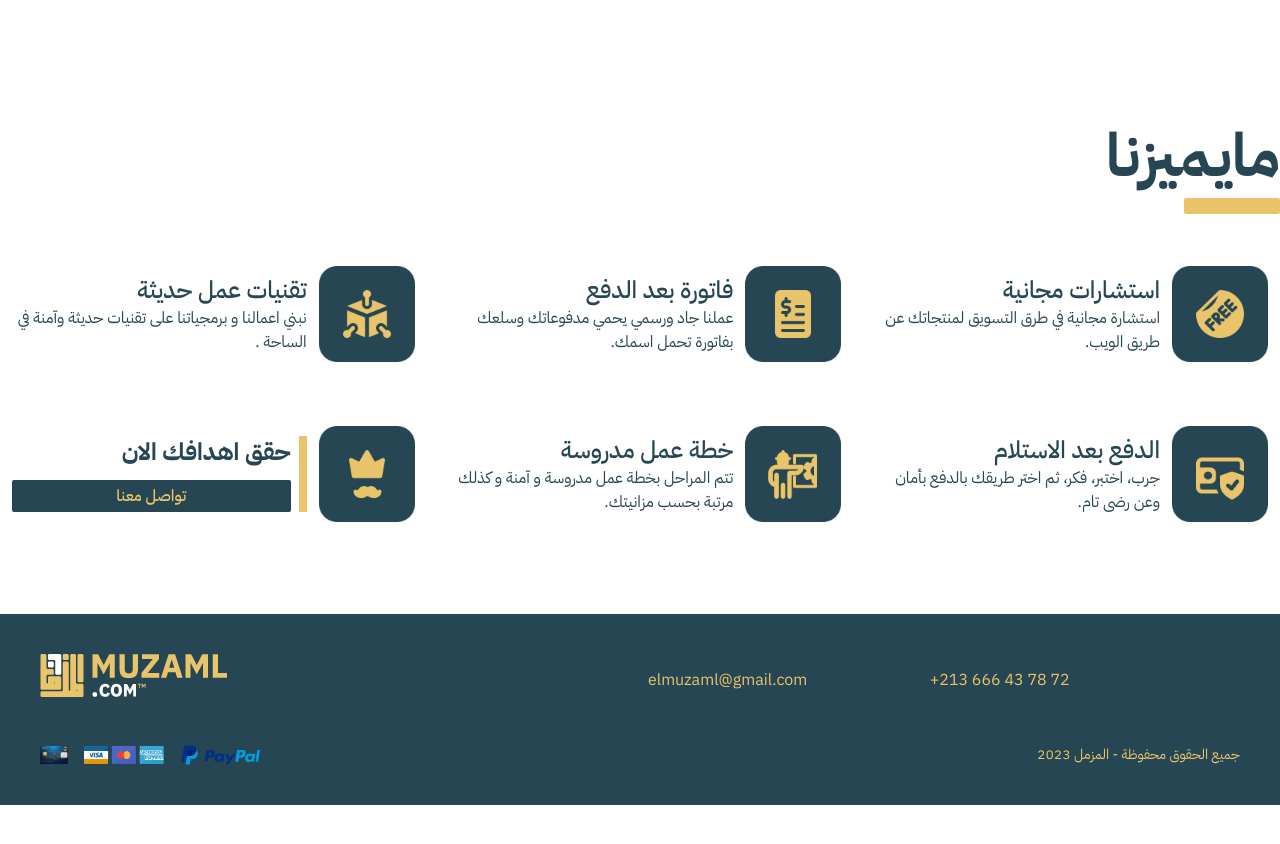
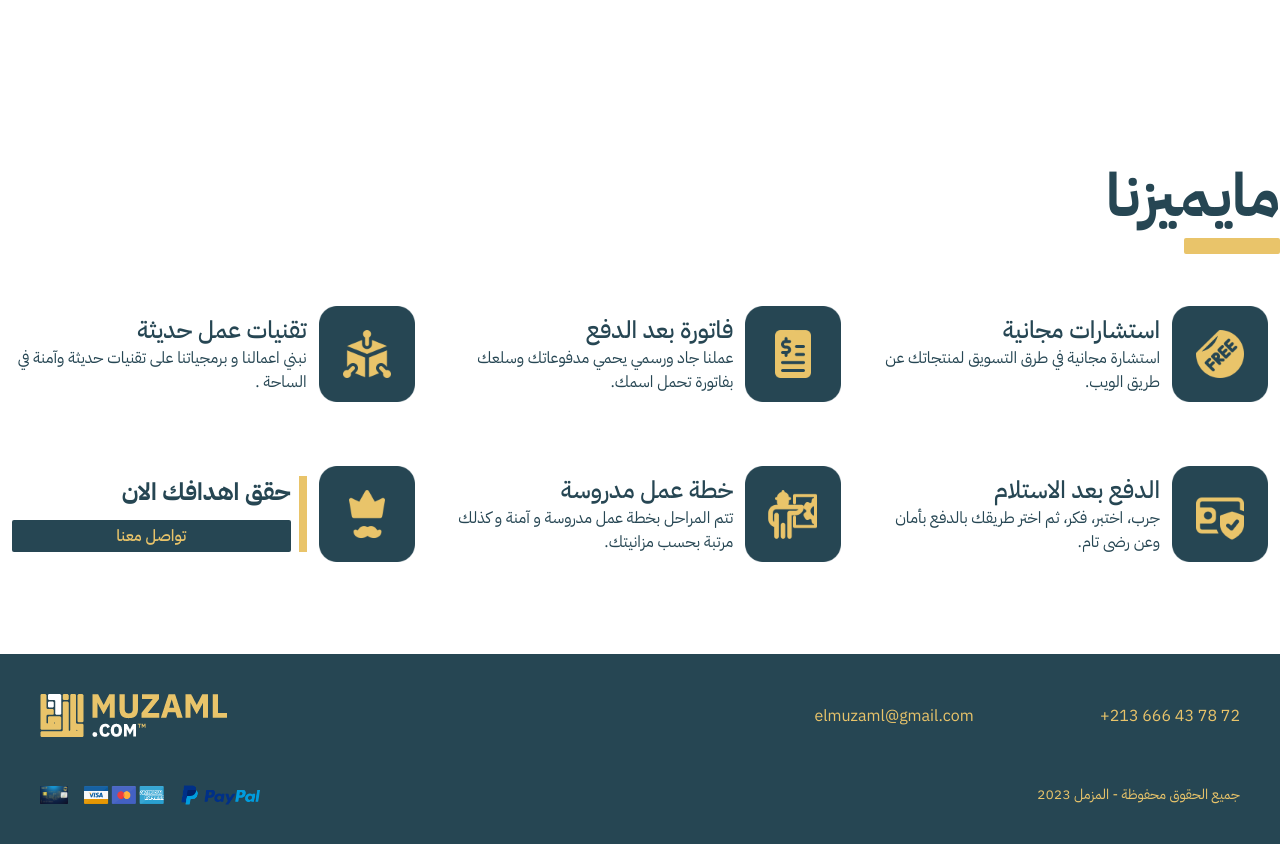
Before and after one commit to elyatro/muzaml.com, a Nuxt app: page / in a window 1280 px wide. Shown: the part 1400-2244 px from the top of the page. Before the commit the page ends 2205 px from the top, so only its background shows below. Built offline with nearby package versions, Linux system fonts and the light colour scheme; some icons are missing.

Commit message:
fix general

```diff
--- a/components/Footer.vue
+++ b/components/Footer.vue
@@ -6,16 +6,8 @@
           <img src="../assets/img/logo.png">
         </div>
         <ul dir="ltr" class="mt-4 lg:mt-0 lg:flex lg:w-1/2 lg:justify-between">
-          <li class="text-color03 mt-2">
-            <i class="fi fi-sr-envelope mr-2 h-5 w-5"></i>
-            <a target="_blank" class="" href="mailto:elmuzaml@gmail.com">elmuzaml@gmail.com</a>
-          </li>
-          <li class="text-color03 mt-2">
-            <i class="fi fi-sr-call-outgoing mr-2"></i>
-            <a target="_blank" href="tel:+213666437872">+213 666 43 78 72</a>
-          </li>
-          <li class="text-color03 flex text-xl mt-2">
-            <a class="mr-4 w-5 h-5" target="_blank" href="https://www.facebook.com/himzml">
+          <li class="text-color03 flex text-xl mt-4 lg:mt-0">
+            <a class="mr-2 w-5 h-5" target="_blank" href="https://www.facebook.com/himzml">
               <div>
                 <i class="fi fi-brands-facebook"></i>
               </div>
@@ -26,6 +18,16 @@
               </div>
             </a>
           </li>
+
+          <li class="text-color03 mt-4 lg:mt-0">
+            <i class="fi fi-sr-envelope mr-2 h-5 w-5"></i>
+            <a target="_blank" class="" href="mailto:elmuzaml@gmail.com">elmuzaml@gmail.com</a>
+          </li>
+          <li class="text-color03 mt-2 lg:mt-0">
+            <i class="fi fi-sr-call-outgoing mr-2"></i>
+            <a target="_blank" href="tel:+213666437872">+213 666 43 78 72</a>
+          </li>
+
         </ul>
       </div>
 
@@ -35,7 +37,7 @@
             <h2 class="text-color03 mt-2 text-center text-sm">جميع الحقوق محفوظة - المزمل {{ y }}</h2>
           </li>
         </ul>
-        <ul class="flex items-center mt-2 mx-auto w-32 lg:w-auto lg:mx-0">
+        <ul class="flex items-center mt-2 mx-auto max-w-none lg:w-auto lg:mx-0">
           <li>
             <img class="w-20 max-w-none" src="../assets/img/footer/payment-type-label-paypal.svg">
           </li>
--- a/components/Header.vue
+++ b/components/Header.vue
@@ -39,9 +39,9 @@ export default {
   data() {
     return {
       navbar: [
-        { name: "الرئيسية", link: "#" },
-        { name: "خدماتنا", link: "#" },
-        { name: "مايميزنا", link: "#" },
+        { name: "الرئيسية", link: "/" },
+        { name: "خدماتنا", link: "#services" },
+        { name: "مايميزنا", link: "#momayzat" },
         { name: "اعمالنا", link: "#" },
         // { name: "", link: "" },
       ]
--- a/components/Home/Section.a.vue
+++ b/components/Home/Section.a.vue
@@ -1,6 +1,5 @@
 <template>
-  <section
-  class="h-vh flex items-center justify-center">
+  <section class="h-vh flex items-center justify-center">
     <div>
       <h1 class="text-center text-color01 font-bold text-3xl leading-relaxed lg:text-5xl lg:leading-normal">حقق النجاح في التحول الرقمي <br> لنشاطك</h1>
       <p class="text-center text-color01 text-sm mt-1 font-normal lg:text-lg">
--- a/components/Home/Section.b.vue
+++ b/components/Home/Section.b.vue
@@ -1,5 +1,5 @@
 <template>
-  <div class="py-20">
+  <div id="services" class="py-20">
     <OtherTitle info="خدماتنا" />
     <div class="lg:grid lg:grid-cols-3 lg:place-items-center">
       <OtherBoxA
--- a/components/Home/Section.c.vue
+++ b/components/Home/Section.c.vue
@@ -1,5 +1,5 @@
 <template>
-  <div class="py-20">
+  <div id="momayzat" class="py-20">
     <OtherTitle info="مايميزنا" />
 
     <div class="lg:grid lg:grid-cols-3 lg:place-items-center">
--- a/components/Other/Title.vue
+++ b/components/Other/Title.vue
@@ -1,5 +1,5 @@
 <template>
-  <div>
+  <div class="mt-5">
     <h1 class="text-6xl text-color01 font-bold">{{info}}</h1>
     <div class="bg-color03 h-4 w-24 rounded-sm mt-3"></div>
   </div>
```
